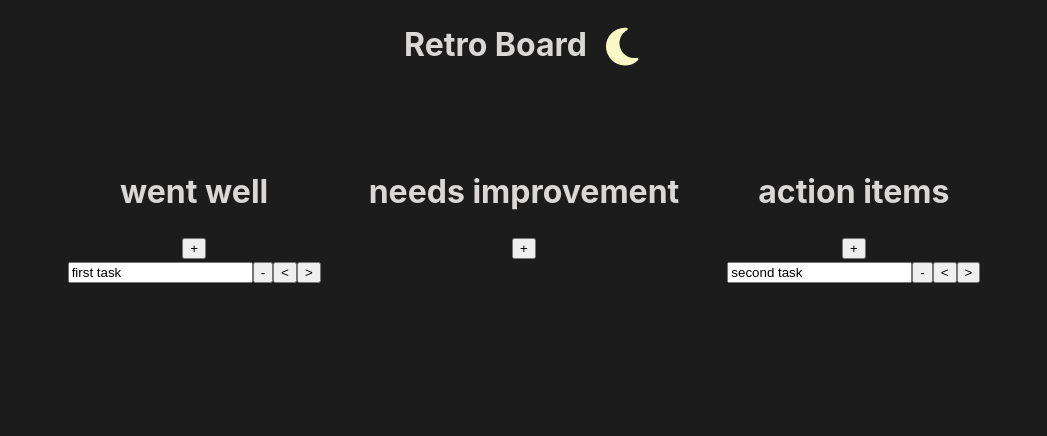
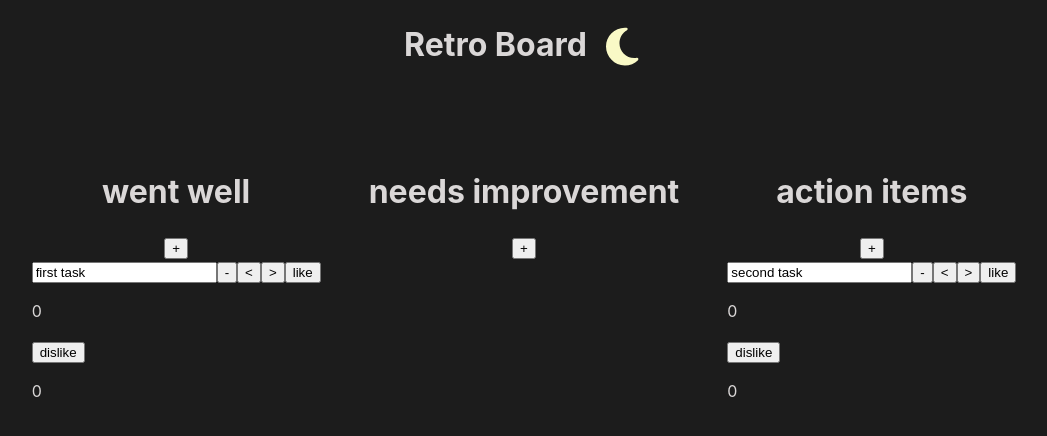
Before and after one commit to Zadag/retro-board, a React (Vite) app: page / in a window 1280 px wide. Shown: the top 436 px of the page, without its empty margins (116-1163 px from the left). Built offline with nearby package versions, Linux system fonts and the light colour scheme.

Commit message:
implements like/dislike functionality to tasks

```diff
--- a/src/components/Category/Category.tsx
+++ b/src/components/Category/Category.tsx
@@ -17,6 +17,8 @@ const Category = ({
   editItem,
   removeItem,
   moveItem,
+  addLike,
+  addDislike,
 }: CategoryProp): React.ReactNode => {
   const handleClick = () => {
     createItem({
@@ -33,8 +35,8 @@ const Category = ({
       name: e.target.value,
       category: category,
       id: item.id,
-      likes: 0,
-      dislikes: 0,
+      likes: item.likes,
+      dislikes: item.dislikes,
     });
   };
 
@@ -50,6 +52,14 @@ const Category = ({
 
   const handleMove = (target: string, item: ItemType) => {
     moveItem(target, item);
+  };
+
+  const handleLike = (item: ItemType) => {
+    addLike(item);
+  };
+
+  const handleDislike = (item: ItemType) => {
+    addDislike(item);
   };
 
   return (
@@ -71,6 +81,10 @@ const Category = ({
             <button onClick={() => handleDelete({ item })}>-</button>
             <button onClick={() => handleMove("left", item)}>{"<"}</button>
             <button onClick={() => handleMove("right", item)}>{">"}</button>
+            <button onClick={() => handleLike(item)}>like</button>
+            <p>{item.likes}</p>
+            <button onClick={() => handleDislike(item)}>dislike</button>
+            <p>{item.dislikes}</p>
           </div>
         );
       })}
--- a/src/components/Retroboard/Retroboard.tsx
+++ b/src/components/Retroboard/Retroboard.tsx
@@ -18,6 +18,8 @@ export type CategoryProp = {
   editItem: (itemInfo: ItemType) => void;
   removeItem: (itemInfo: ItemType) => void;
   moveItem: (target: string, itemInfo: ItemType) => void;
+  addLike: (itenInfo: ItemType) => void;
+  addDislike: (itenInfo: ItemType) => void;
 };
 
 const Retroboard = (): React.ReactNode => {
@@ -79,6 +81,30 @@ const Retroboard = (): React.ReactNode => {
     setItems([...newItems, newItem]);
   };
 
+  const addLike = (itemInfo: ItemType) => {
+    const { name, id, category, likes, dislikes } = itemInfo;
+    const newLikes = likes + 1;
+    const newItems = items.map((item) => {
+      if (item.id === itemInfo.id)
+        return { name, id, category, likes: newLikes, dislikes };
+      return item;
+    });
+
+    setItems([...newItems]);
+  };
+
+  const addDislike = (itemInfo: ItemType) => {
+    const { name, id, category, likes, dislikes } = itemInfo;
+    const newDislikes = dislikes + 1;
+    const newItems = items.map((item) => {
+      if (item.id === itemInfo.id)
+        return { name, id, category, likes, dislikes: newDislikes };
+      return item;
+    });
+
+    setItems([...newItems]);
+  };
+
   return (
     <div className="retro-board">
       <Category
@@ -88,6 +114,8 @@ const Retroboard = (): React.ReactNode => {
         editItem={editItem}
         removeItem={removeItem}
         moveItem={moveItem}
+        addLike={addLike}
+        addDislike={addDislike}
       />
       <Category
         items={items}
@@ -96,6 +124,8 @@ const Retroboard = (): React.ReactNode => {
         editItem={editItem}
         removeItem={removeItem}
         moveItem={moveItem}
+        addLike={addLike}
+        addDislike={addDislike}
       />
       <Category
         items={items}
@@ -104,6 +134,8 @@ const Retroboard = (): React.ReactNode => {
         editItem={editItem}
         removeItem={removeItem}
         moveItem={moveItem}
+        addLike={addLike}
+        addDislike={addDislike}
       />
     </div>
   );
```
